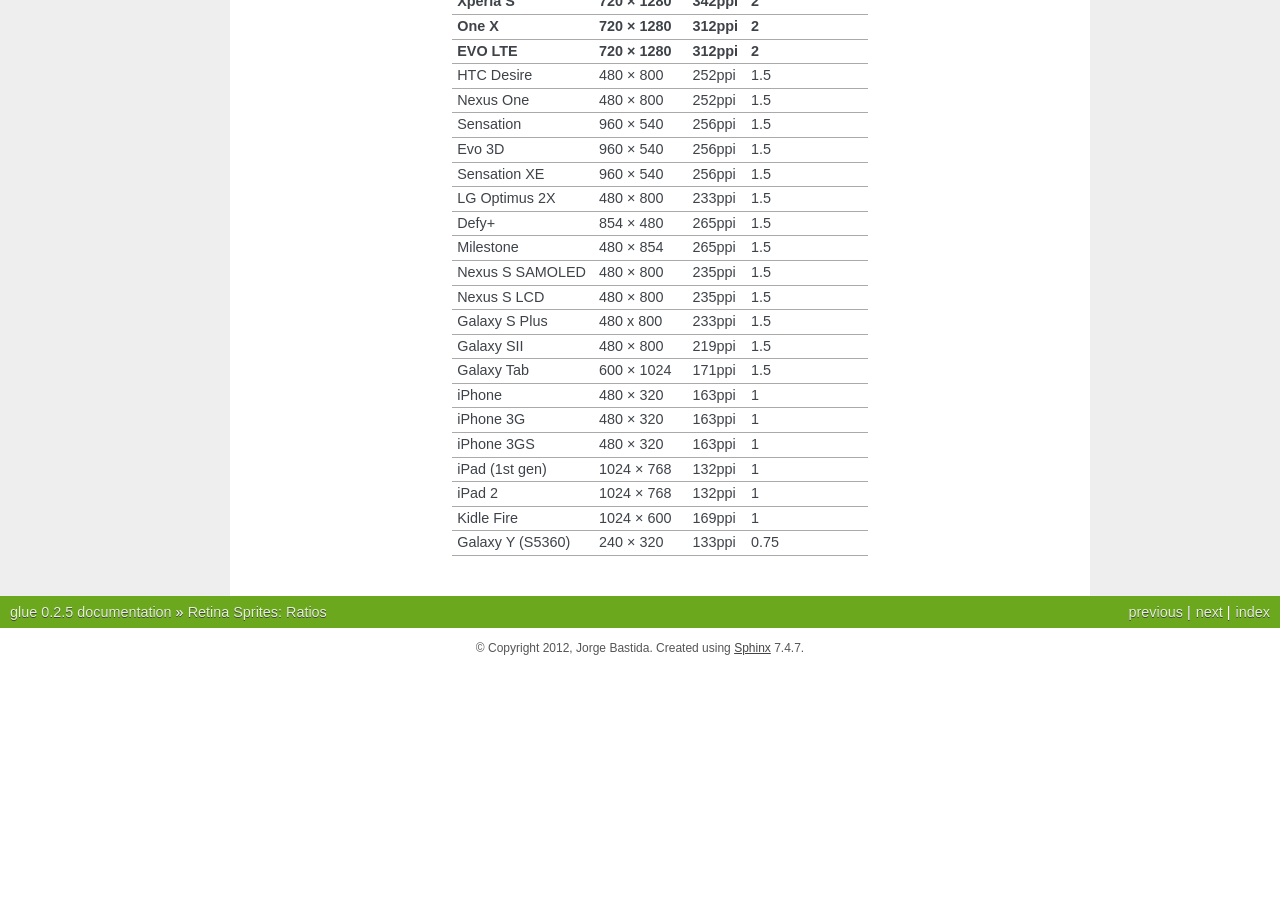
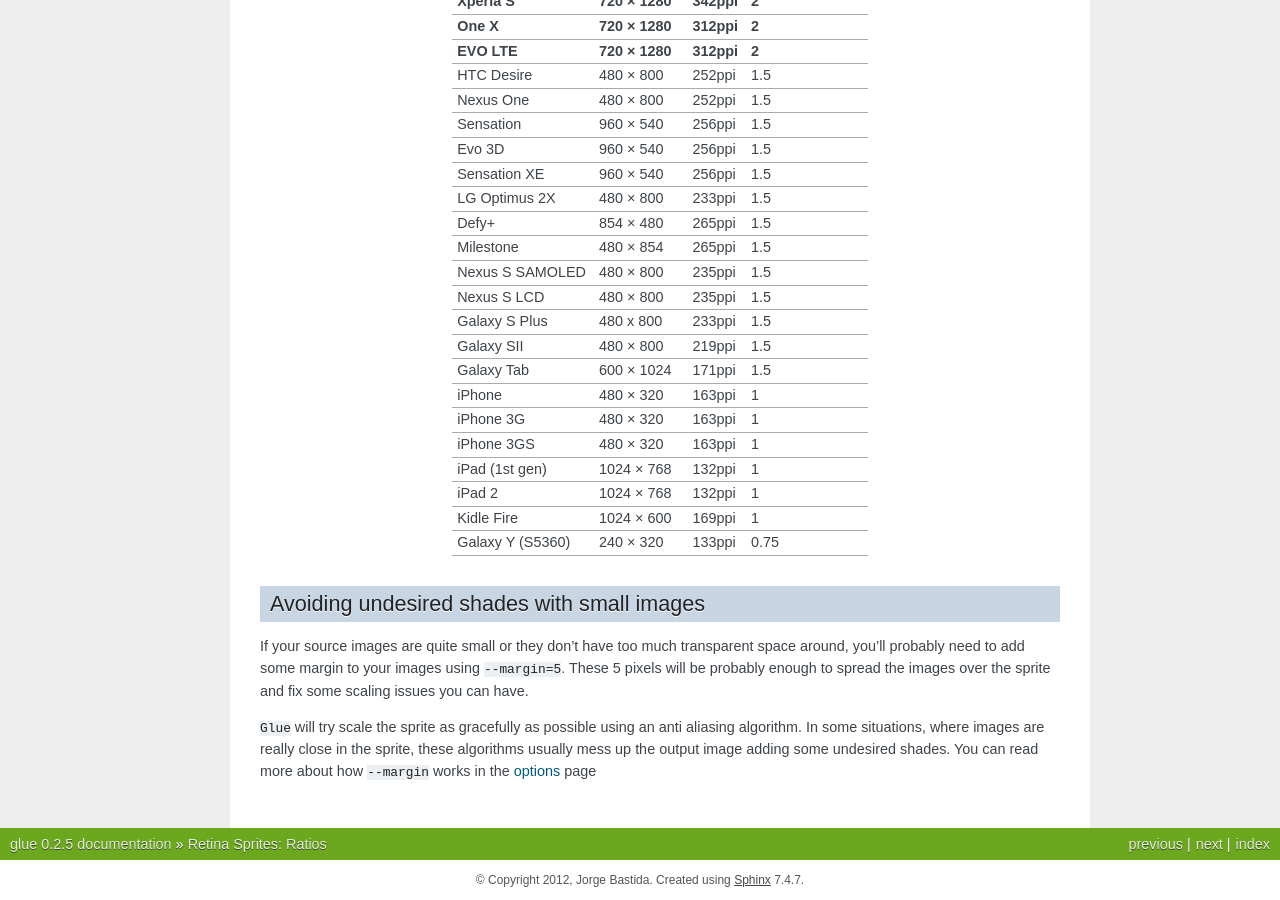
Before and after one commit to jorgebastida/glue, a Sphinx documentation site: the page built from docs/ratios.rst, in a window 1280 px wide and 900 px high, scrolled down 2633 px. Built offline with Sphinx 7.4.7, drawn with Linux system fonts in a browser that asks for light colours; the version number is read from the project's files by our own code; before the commit the page ends 3301 px from its top, so only the background shows below that; some of the changed text lies outside the part shown.

Commit message:
Update --ratios documentation

```diff
--- a/docs/ratios.rst
+++ b/docs/ratios.rst
@@ -127,3 +127,10 @@
 Kidle Fire            1024 × 600       169ppi       1
 Galaxy Y (S5360)      240 × 320        133ppi       0.75
 ===================== ================ ============ ================
+
+Avoiding undesired shades with small images
+-------------------------------------------
+
+If your source images are quite small or they don't have too much transparent space around, you'll probably need to add some margin to your images using ``--margin=5``. These 5 pixels will be probably enough to spread the images over the sprite and fix some scaling issues you can have.
+
+``Glue`` will try scale the sprite as gracefully as possible using an anti aliasing algorithm. In some situations, where images are really close in the sprite, these algorithms usually mess up the output image adding some undesired shades. You can read more about how ``--margin`` works in the :doc:`options <options>` page
```
